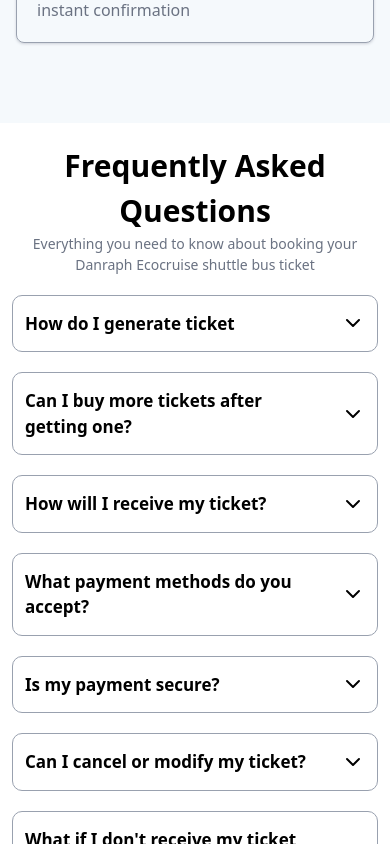
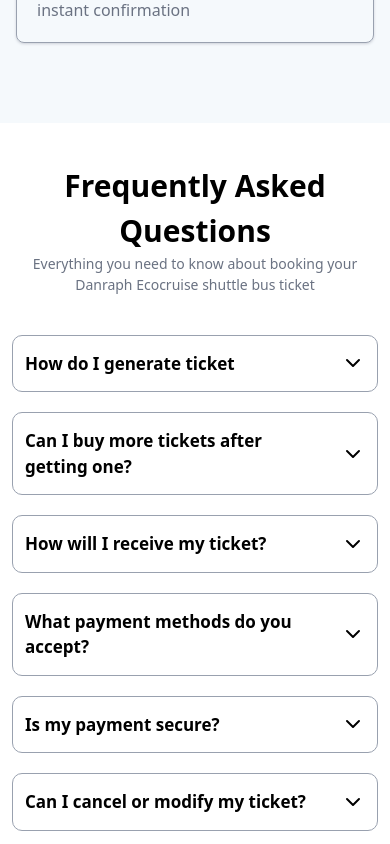
Before and after one commit to Danraph-Technologies/user-tickets, a React (Vite) app: page / in a window 390 px wide. Shown: the part 2980-3824 px from the top of the page. Built offline with nearby package versions, Linux system fonts and the light colour scheme.

Commit message:
style(home): adjust spacing in the FAQ section
- Increase top padding of the FAQ section on mobile devices
- Decrease top padding of the FAQ content container on mobile devices
- Adjust spacing around the FAQ items to improve visual hierarchy

```diff
--- a/src/pages/home.tsx
+++ b/src/pages/home.tsx
@@ -318,7 +318,7 @@
           </div>
         </div>
       </section>
-      <section className="text-center px-3 pt-5 sm:pt-16">
+      <section className="text-center px-3 pt-10 sm:pt-16">
         <div className="max-w-4xl mx-auto">
           <h2 className="sm:text-[45px] text-[30px] font-bold ">
             Frequently Asked Questions
@@ -328,7 +328,7 @@
             shuttle bus ticket
           </p>
 
-          <div className="sm:py-20 py-5 flex flex-col gap-5 ">
+          <div className="sm:py-20 py-10 flex flex-col gap-5 ">
             {faqs.map((item, i) => {
               const open = openIndex === i;
               return (
```
